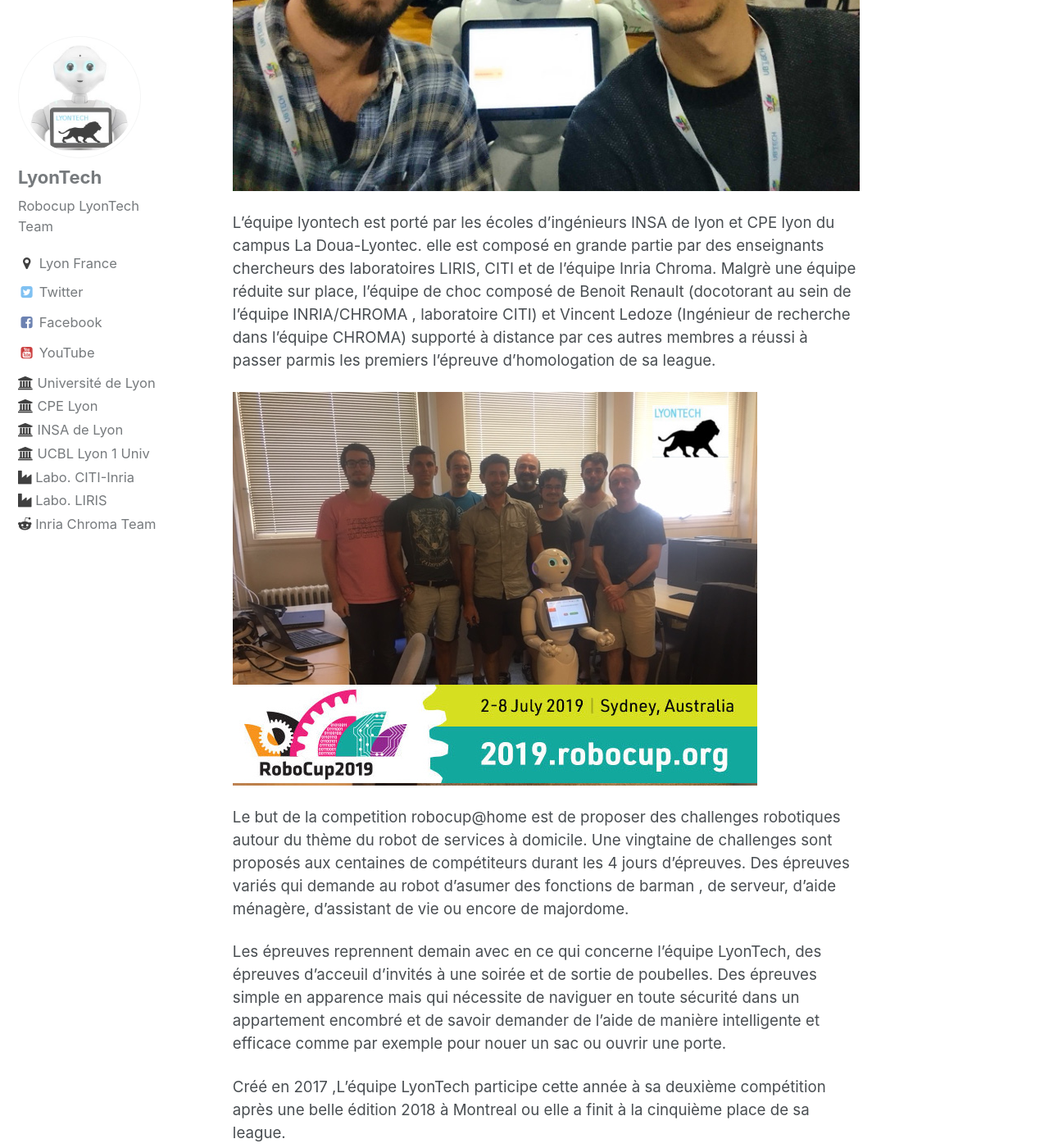
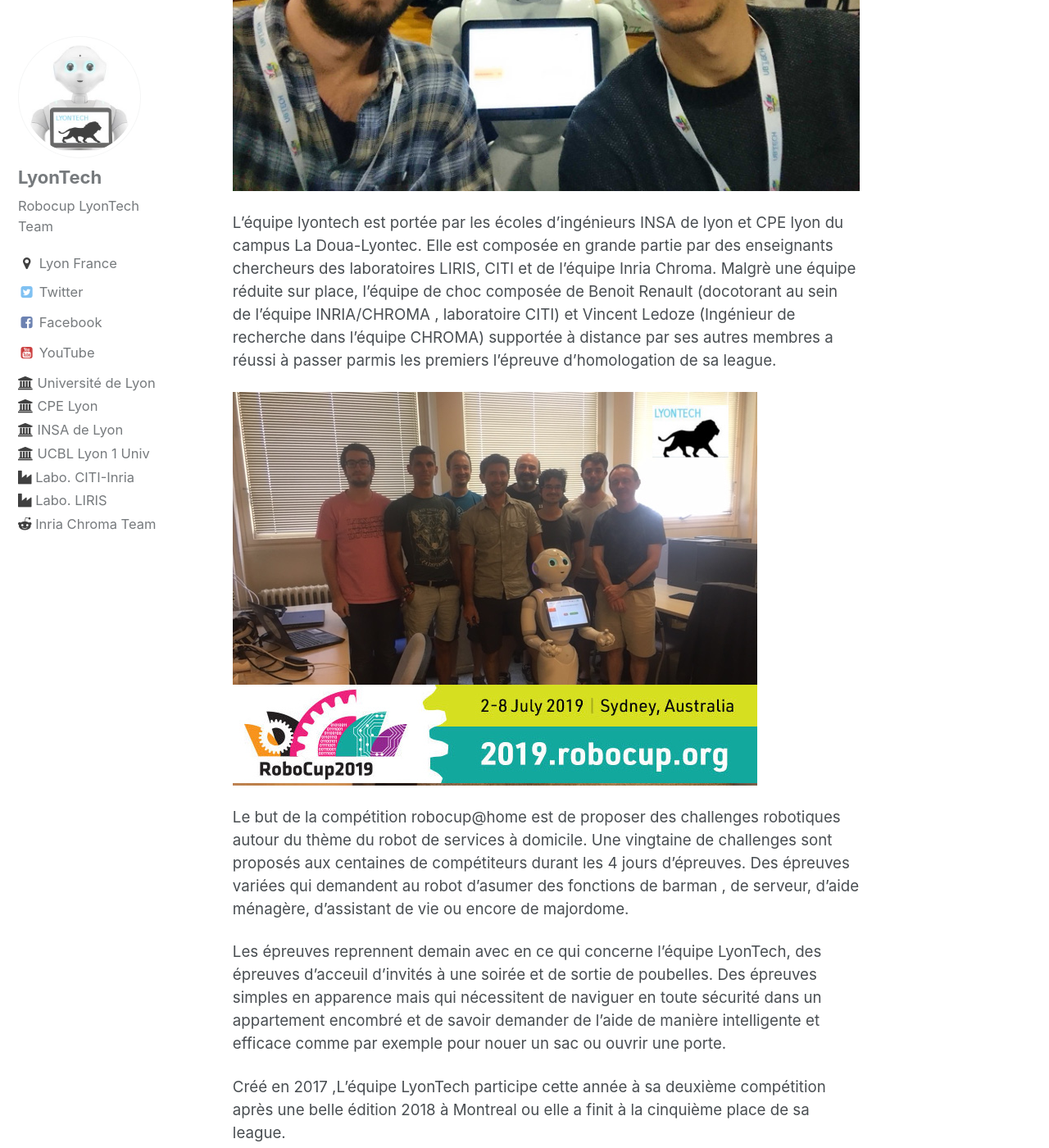
Before and after one commit to Robocup-Lyontech/Robocup-Lyontech.github.io, a Jekyll site: the page built from _posts/2019-07-03-homologation.md, in a window 1280 px wide and 1400 px high, scrolled down 1187 px. Shown: the whole window at 82% size. Built offline with Jekyll 4.4.1, drawn with Linux system fonts in a browser that asks for light colours; some of the changed text lies outside the part shown.

Commit message:
Update 2019-07-03-homologation.md

```diff
--- a/_posts/2019-07-03-homologation.md
+++ b/_posts/2019-07-03-homologation.md
@@ -7,22 +7,22 @@ tags:
 
 ---
 
-L’équipe Robocup LyonTech passe la phase d'homologation/inspection de la competion  robocup@home de l'édition 2019 de la robocup.
+L’équipe Robocup LyonTech passe la phase d'homologation/inspection de la compétion  robocup@home de l'édition 2019 de la robocup.
 
 
 ![robot](/assets/images/sydney2019/robot.jpg)
 ![reduce but efficient team present at sydney](/assets/images/sydney2019/benoit_vincent_s.jpg)
 
 
-L'équipe lyontech  est porté par  les écoles d'ingénieurs  INSA de lyon et  CPE lyon du campus La Doua-Lyontec. elle est composé en grande partie par des enseignants chercheurs  des laboratoires LIRIS, CITI et de l'équipe Inria Chroma.
-Malgrè une équipe réduite sur place, l'équipe de choc composé de Benoit Renault (docotorant au sein de l'équipe INRIA/CHROMA , laboratoire CITI) et Vincent Ledoze (Ingénieur de recherche dans l'équipe CHROMA) supporté à distance par ces autres membres a réussi à passer parmis les premiers l'épreuve d'homologation de sa league.
+L'équipe lyontech  est portée par  les écoles d'ingénieurs  INSA de lyon et  CPE lyon du campus La Doua-Lyontec. Elle est composée en grande partie par des enseignants chercheurs  des laboratoires LIRIS, CITI et de l'équipe Inria Chroma.
+Malgrè une équipe réduite sur place, l'équipe de choc composée de Benoit Renault (docotorant au sein de l'équipe INRIA/CHROMA , laboratoire CITI) et Vincent Ledoze (Ingénieur de recherche dans l'équipe CHROMA) supportée à distance par ses autres membres a réussi à passer parmis les premiers l'épreuve d'homologation de sa league.
 
 ![team](/assets/images/sydney2019/team_part.jpg)
 
 
-Le but de la competition robocup@home est de proposer des challenges robotiques autour du thème du robot de services à domicile. Une vingtaine de challenges sont proposés aux centaines de compétiteurs durant les 4 jours d'épreuves. Des épreuves variés qui demande au robot  d'asumer des fonctions de barman ,  de serveur, d'aide ménagère, d'assistant de vie ou encore de  majordome.
+Le but de la compétition robocup@home est de proposer des challenges robotiques autour du thème du robot de services à domicile. Une vingtaine de challenges sont proposés aux centaines de compétiteurs durant les 4 jours d'épreuves. Des épreuves variées qui demandent au robot  d'asumer des fonctions de barman ,  de serveur, d'aide ménagère, d'assistant de vie ou encore de  majordome.
 
-Les épreuves reprennent demain avec en ce qui concerne l'équipe LyonTech, des épreuves d'acceuil d'invités à une soirée et de sortie de poubelles. Des épreuves simple en apparence mais qui nécessite de naviguer en toute sécurité dans un appartement encombré et de savoir demander de l'aide de manière intelligente et efficace comme par exemple pour nouer un sac ou ouvrir une porte.
+Les épreuves reprennent demain avec en ce qui concerne l'équipe LyonTech, des épreuves d'acceuil d'invités à une soirée et de sortie de poubelles. Des épreuves simples en apparence mais qui nécessitent de naviguer en toute sécurité dans un appartement encombré et de savoir demander de l'aide de manière intelligente et efficace comme par exemple pour nouer un sac ou ouvrir une porte.
 
 Créé en 2017 ,L'équipe LyonTech participe cette année à sa deuxième compétition après une belle édition 2018 à Montreal ou elle a finit à la cinquième place de sa league.
 
```
